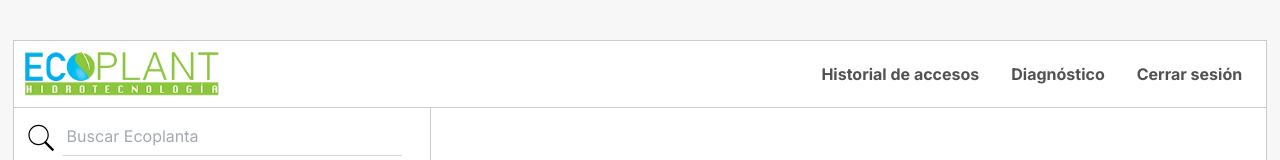
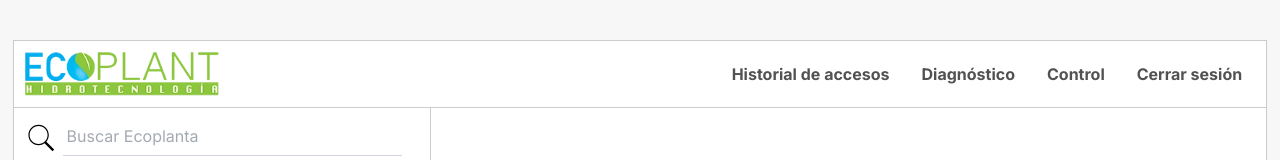
Before and after one commit to softwaredev-a11y/ecoplant, a React (Vite) app: page /dashboard in a window 1280 px wide. Shown: the top 160 px of the page. Built offline with nearby package versions, Linux system fonts and the light colour scheme; no server answers; sample sign-in values are in the browser's storage.

Commit message:
feat(ui): new button in header.

```diff
--- a/src/layouts/DashboardLayout.jsx
+++ b/src/layouts/DashboardLayout.jsx
@@ -56,6 +56,7 @@ function Header({ toggleMenu }) {
                       lg:w-auto lg:justify-start">
                 <button className="py-2 px-4 border-0 bg-white rounded text-base cursor-pointer font-bold text-neutral-600 hover:border hover:border-gray-300 hover:rounded-md">Historial de accesos</button>
                 <button className="py-2 px-4 border-0 bg-white rounded text-base cursor-pointer font-bold text-neutral-600 hover:border hover:border-gray-300 hover:rounded-md">Diagnóstico</button>
+                <button className="py-2 px-4 border-0 bg-white rounded text-base cursor-pointer font-bold text-neutral-600 hover:border hover:border-gray-300 hover:rounded-md">Control</button>
                 <button onClick={logout} className="py-2 px-4 border-0 bg-white rounded text-base cursor-pointer font-bold text-neutral-600 hover:border hover:border-gray-300 hover:rounded-md">Cerrar sesión</button>
             </div>
         </div>
```
